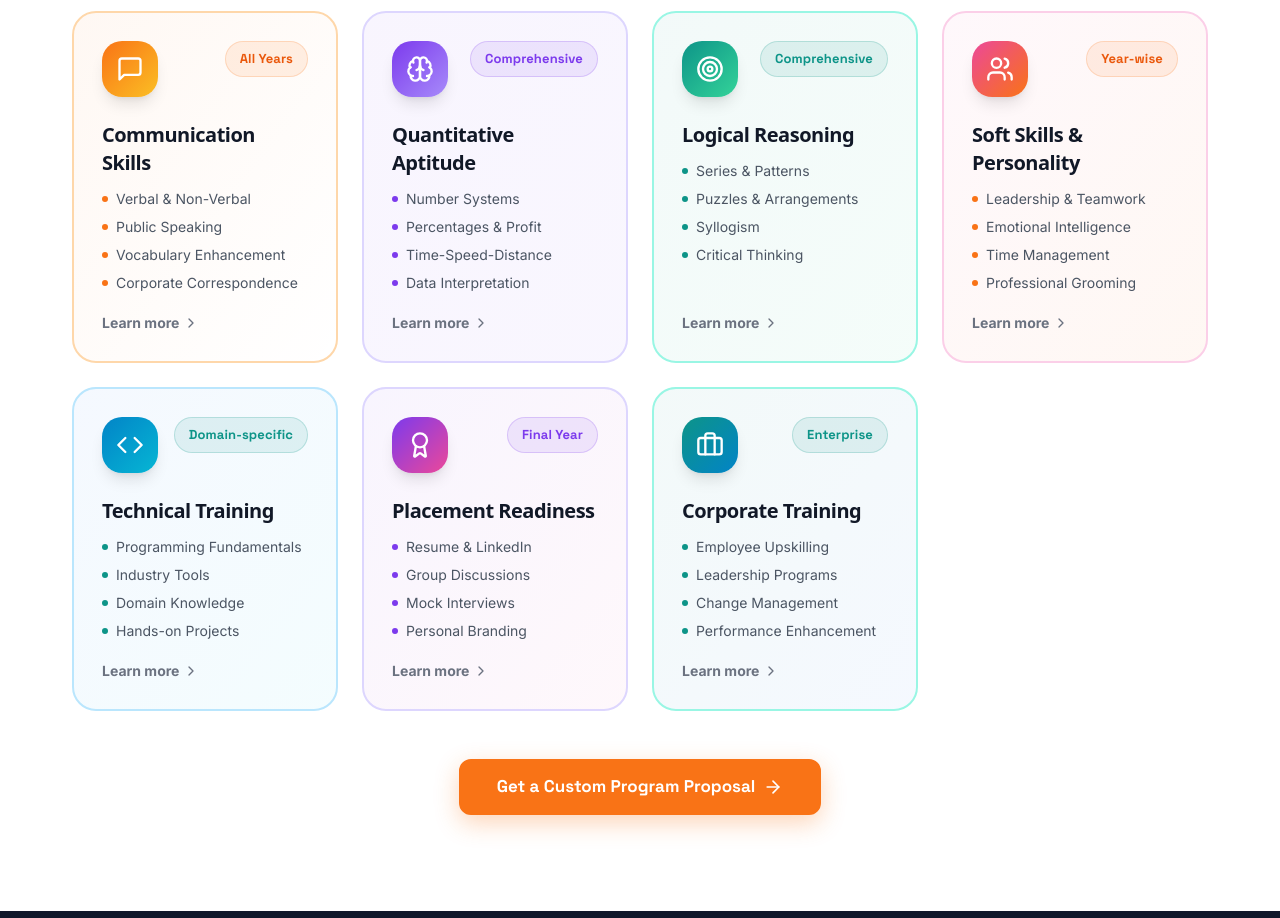
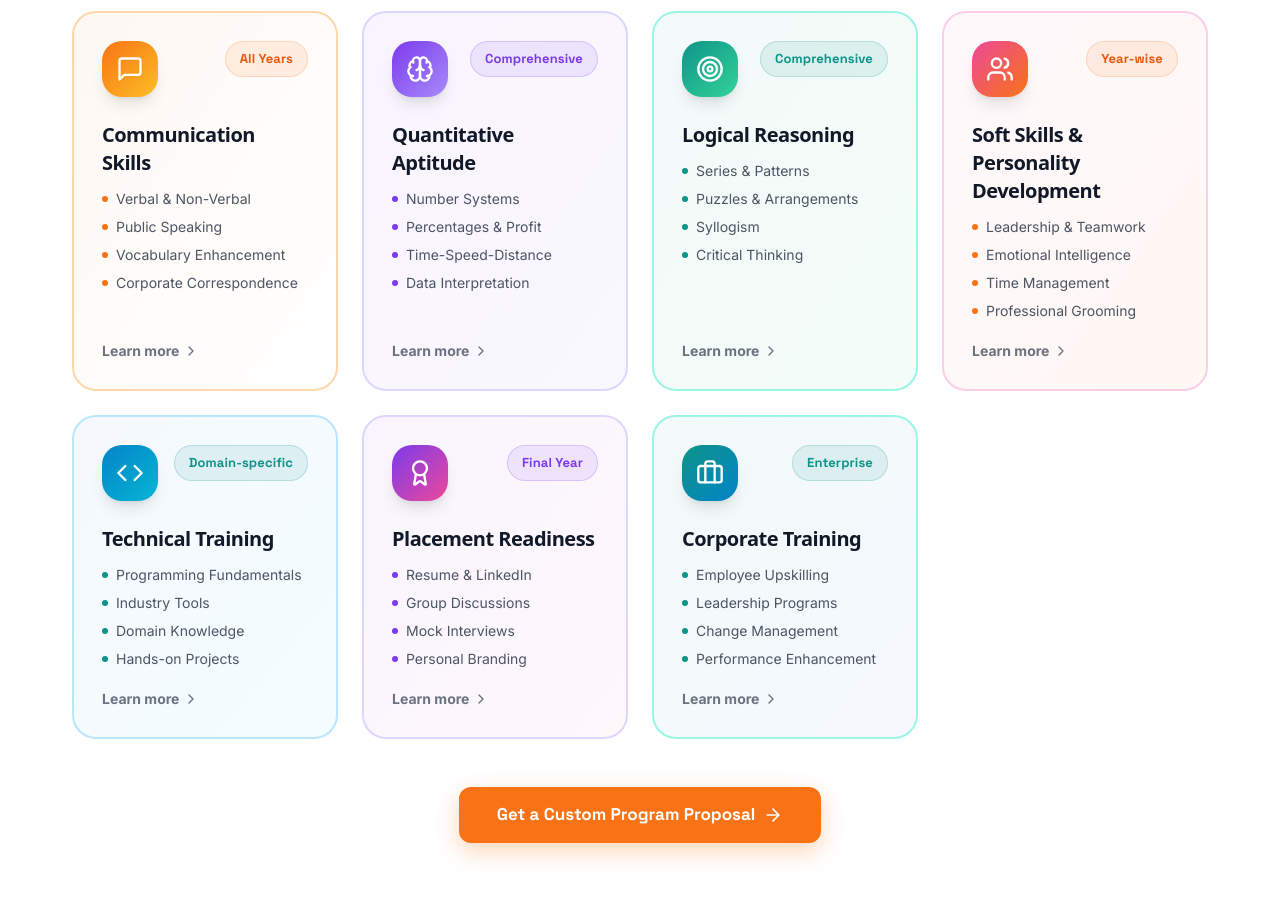
Before and after one commit to amanmodak98/4ah, a Next.js app: page /programs in a window 1280 px wide. Shown: the part 880-1798 px from the top of the page. Built offline with nearby package versions, Linux system fonts and the light colour scheme.

Commit message:
Founders rectified

```diff
--- a/src/app/founders/page.tsx
+++ b/src/app/founders/page.tsx
@@ -28,23 +28,6 @@ export default function FoundersPage() {
       tagBorder: 'border-orange/20',
       textColor: 'text-orange',
       borderColor: 'border-orange',
-    },
-    {
-      name: 'Anand Tiwari',
-      role: 'Co-Founder & Head of Training',
-      image: '/founders/anand.jpg',
-      linkedin: 'https://linkedin.com/in/anand-tiwari',
-      email: 'anand@4ah.in',
-      quote: 'Skills are not just taught—they are practiced, refined, and internalized through real-world application and continuous feedback.',
-      vision: 'Bridging the employability gap by delivering practical, industry-aligned training that makes learners workplace-ready from their first day.',
-      expertise: ['Aptitude Training', 'Technical Skills', 'Assessment Design', 'Trainer Development'],
-      background: '15+ years of experience in aptitude and soft skills training, specializing in quantitative reasoning, logical thinking, and professional development.\n\nDesigned proprietary assessment frameworks that are now used by leading colleges across India. Expert in creating structured curricula that combine theoretical knowledge with hands-on practice.\n\nTrained over 5,000+ individuals with an impressive 90%+ placement success rate. Passionate about bridging the employability gap through practical, industry-aligned training that prepares individuals to be workplace-ready from day one.\n\nBelieves that skills are not just taught—they are practiced, refined, and internalized through real-world application and continuous feedback.',
-      color: 'from-purple-500 to-pink-500',
-      tagBg: 'bg-purple/10',
-      tagText: 'text-purple',
-      tagBorder: 'border-purple/20',
-      textColor: 'text-purple',
-      borderColor: 'border-purple',
     },
     {
       name: 'Aman Kumar Modak',
--- a/src/app/page.tsx
+++ b/src/app/page.tsx
@@ -98,7 +98,7 @@ export default function Home() {
     },
     {
       icon: '🚀',
-      title: 'Soft Skills & Personality',
+      title: 'Soft Skills & Personality Development',
       desc: 'Leadership, teamwork, EQ, time management, professional grooming and workplace etiquette.',
       tag: 'Campus & Corporate',
       tagColor: 'badge-teal',
--- a/src/app/programs/page.tsx
+++ b/src/app/programs/page.tsx
@@ -79,7 +79,7 @@ export default function ProgramsPage() {
     },
     {
       icon: Users,
-      title: 'Soft Skills & Personality',
+      title: 'Soft Skills & Personality Development',
       tag: 'Year-wise',
       tagColor: 'badge-orange',
       gradient: 'linear-gradient(135deg, #EC4899 0%, #F97316 100%)',
```
Also changed, not shown: public/founders/anand.jpg (deleted), public/founders/aviral.jpg (deleted).
